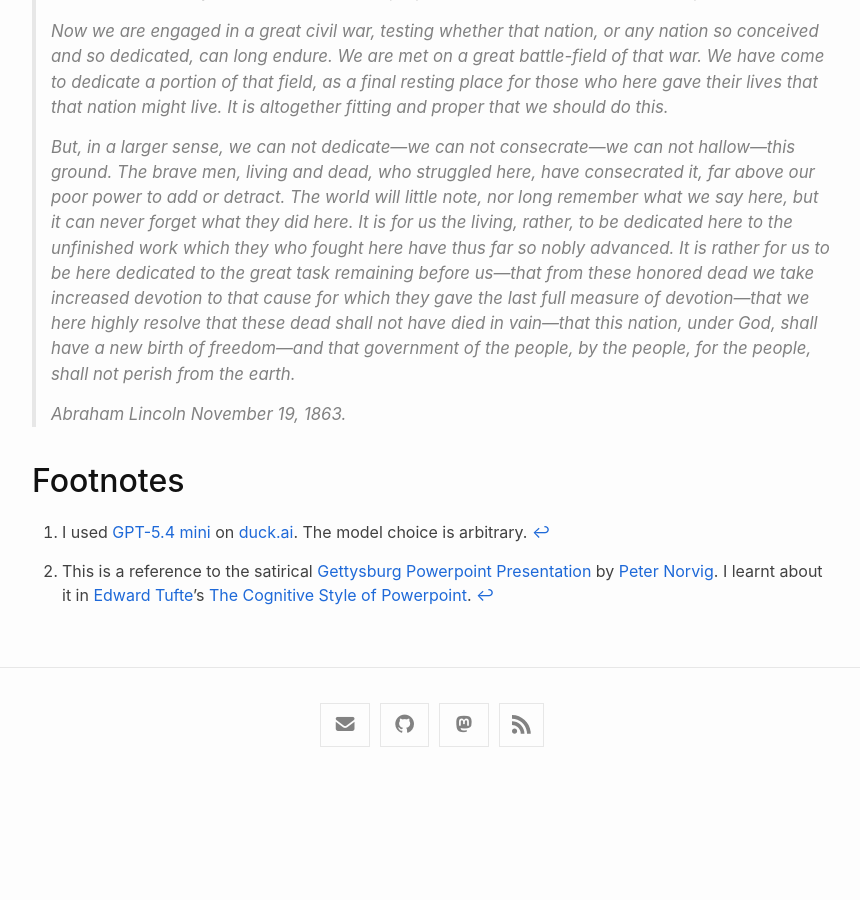
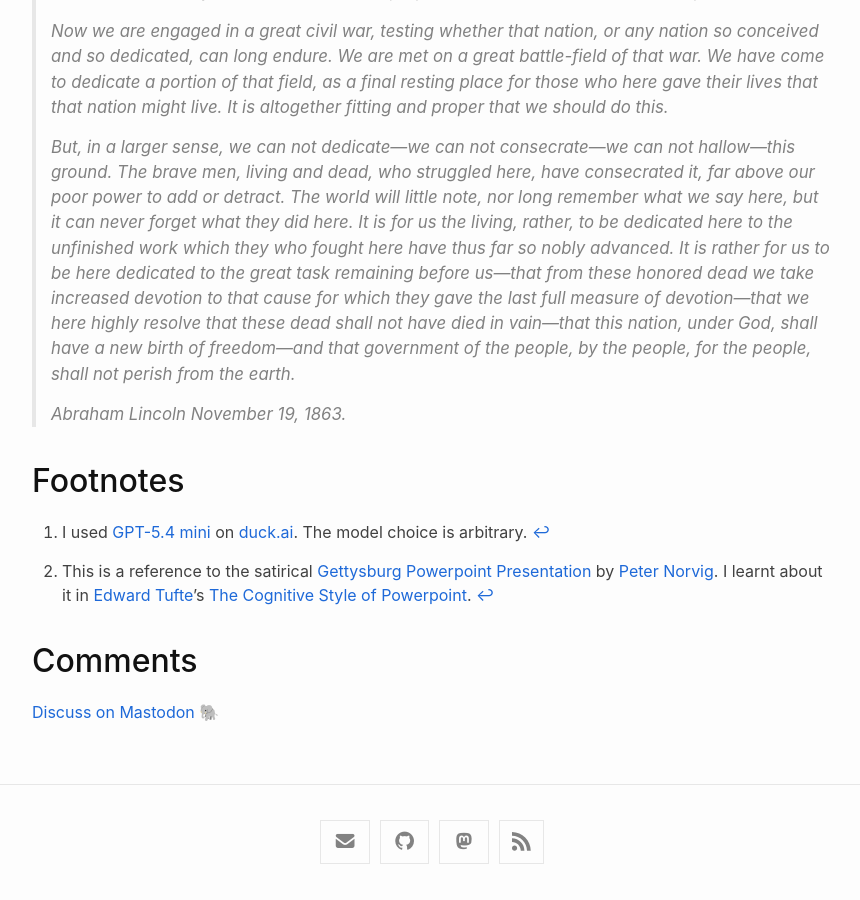
Before and after one commit to lucafrance/lucafrance.github.io, a Jekyll site: the page built from _posts/2026/2026-10-24-chatbot-simple-language.md, in a window 1280 px wide and 900 px high, scrolled down 1392 px. Shown: the whole window, without its empty margins (208-1068 px from the left). Built offline with Jekyll 4.4.1, drawn with Linux system fonts in a browser that asks for light colours; a script that is not in the unit is left out; before the commit the page ends 2175 px from its top, so only the background shows below that; some of the changed lines change nothing that is shown.

Commit message:
Add Mastodon link

```diff
--- a/_posts/2026/2026-10-24-chatbot-simple-language.md
+++ b/_posts/2026/2026-10-24-chatbot-simple-language.md
@@ -1,7 +1,7 @@
 ---
 title: Make your chatbot use simple language
 tags: [English en, artificial intelligence AI large language models LLM]
-mastodon:
+mastodon: https://mastodon.social/@lucafeu/117494731160736163
 ---
 
 I frequently use LLMs at work to rewrite my drafts fluidly or generate bullet point summaries.
```
